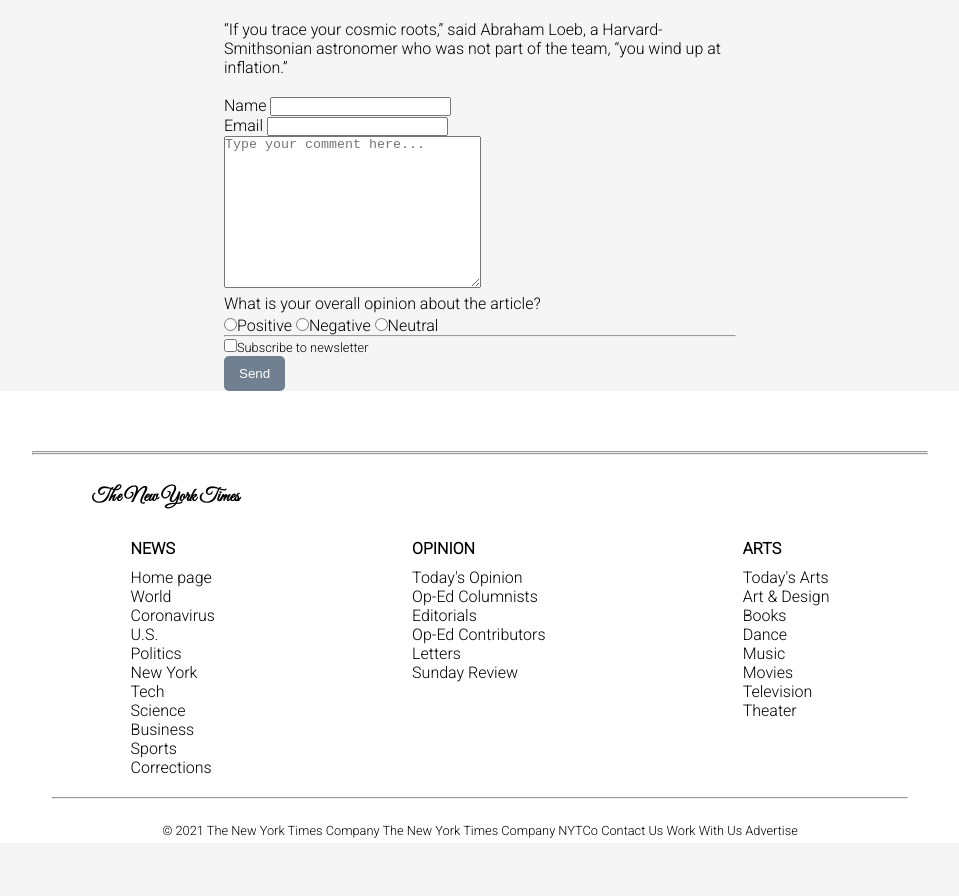
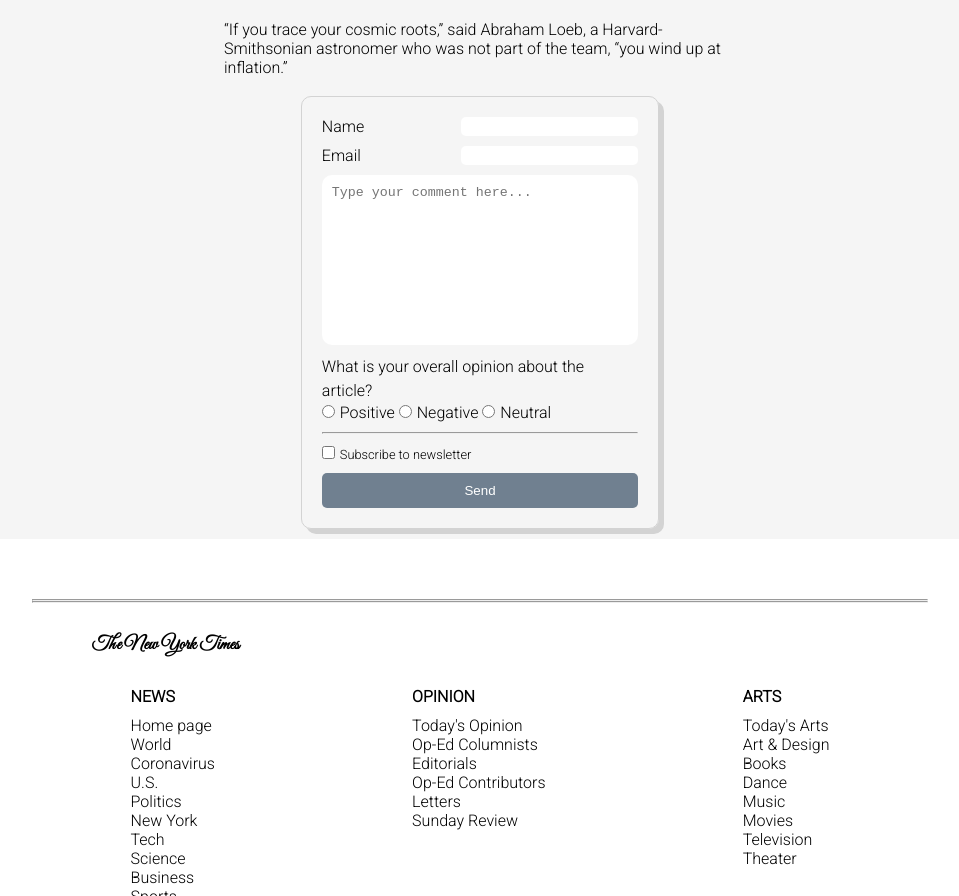
Before and after one commit to MarkoNS1990/new_york_times, a website: page index.html in a window 1280 px wide. Shown: the part 5790-6686 px from the top of the page, without its empty margins (160-1119 px from the left). Before the commit the page ends 6633 px from the top, so only its background shows below. Drawn offline with Linux system fonts and the light colour scheme.

Commit message:
styled the form

```diff
--- a/style.css
+++ b/style.css
@@ -248,3 +248,51 @@
   height: 50px;
   margin-right: 10px;
 }
+
+section {
+  margin-bottom: 10px;
+}
+
+form {
+  display: flex;
+  margin: auto;
+  flex-direction: column;
+  width: 70%;
+  border: 1px solid lightgray;
+  padding: 20px;
+  border-radius: 10px;
+  box-shadow: 5px 5px lightgray;
+}
+
+input {
+  border-radius: 5px;
+  border: none;
+}
+
+.name,
+.email {
+  display: flex;
+  justify-content: space-between;
+  margin-bottom: 10px;
+}
+
+textarea {
+  border-radius: 10px;
+  resize: none;
+  border: none;
+  padding: 10px;
+  margin-bottom: 10px;
+}
+
+input[type="radio"],
+input[type="checkbox"] {
+  margin-right: 5px;
+}
+
+.form-hr {
+  margin: 10px 0;
+}
+
+.news {
+  margin-bottom: 10px;
+}
```
